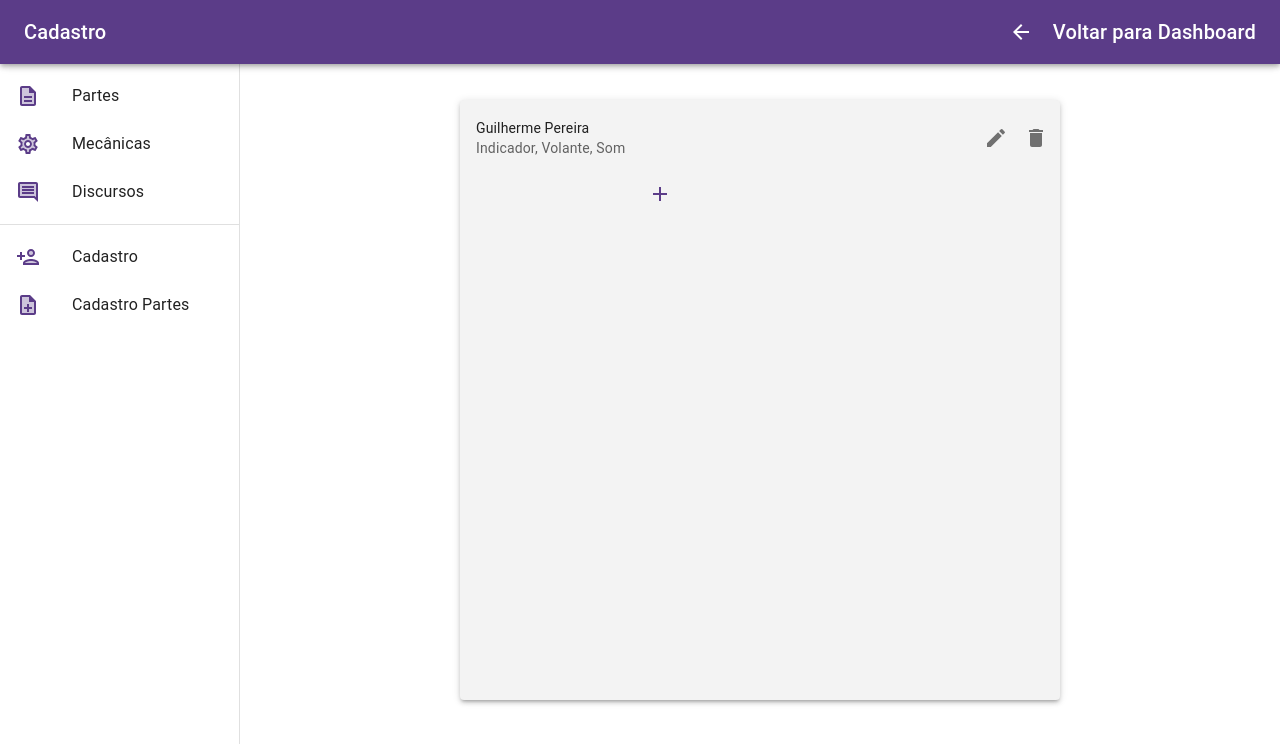
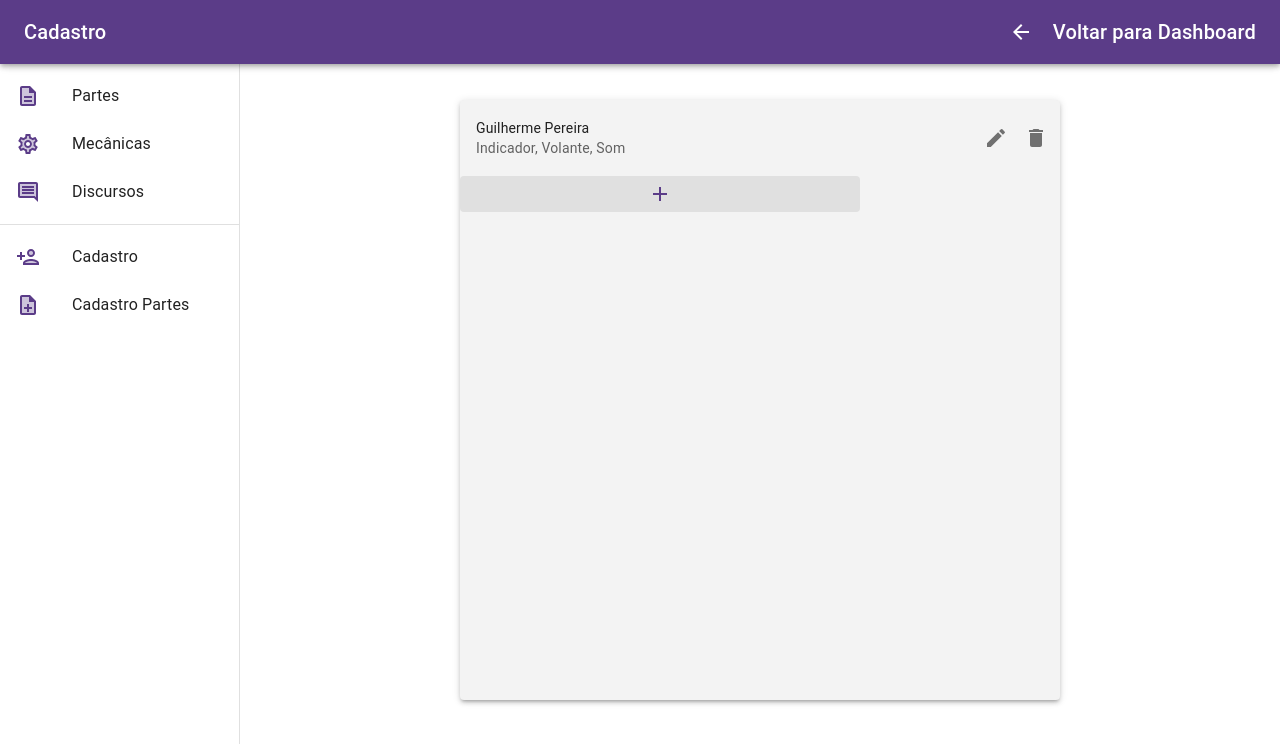
Before and after one commit to czndy/quadro_anuncios_web, a React (Create React App) app in the folder frontend/: page /cadastro in a window 1280 px wide. Shown: the top 744 px of the page. Built offline with nearby package versions, Linux system fonts and the light colour scheme.

Commit message:
cor do botao

```diff
--- a/frontend/src/pages/Cadastro/cadastro.js
+++ b/frontend/src/pages/Cadastro/cadastro.js
@@ -51,7 +51,7 @@ export default function Cadastro({menu}) {
                         </ListItem>
 
                     </List>
-                    <Button style={{width:'31.2vw'}} sx={{color: "#5b3c88", "&:hover": { backgroundColor: "#6b46a1", color: "white"}}}>
+                    <Button style={{width:'31.25vw'}} sx={{backgroundColor:"#e0e0e0",color: "#5b3c88", "&:hover": { backgroundColor: "#6b46a1", color: "white"}}}>
                         <AddIcon/>
                     </Button>
                 </Paper>
```
